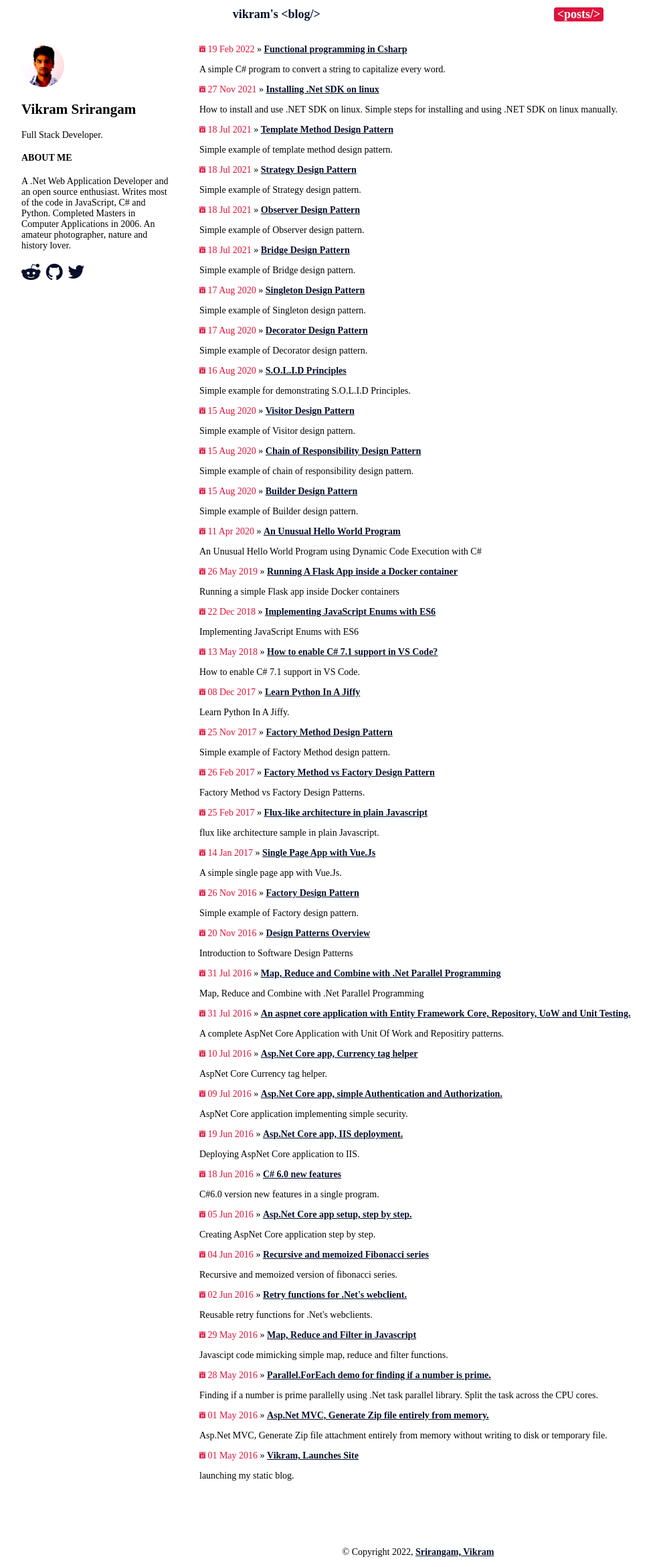
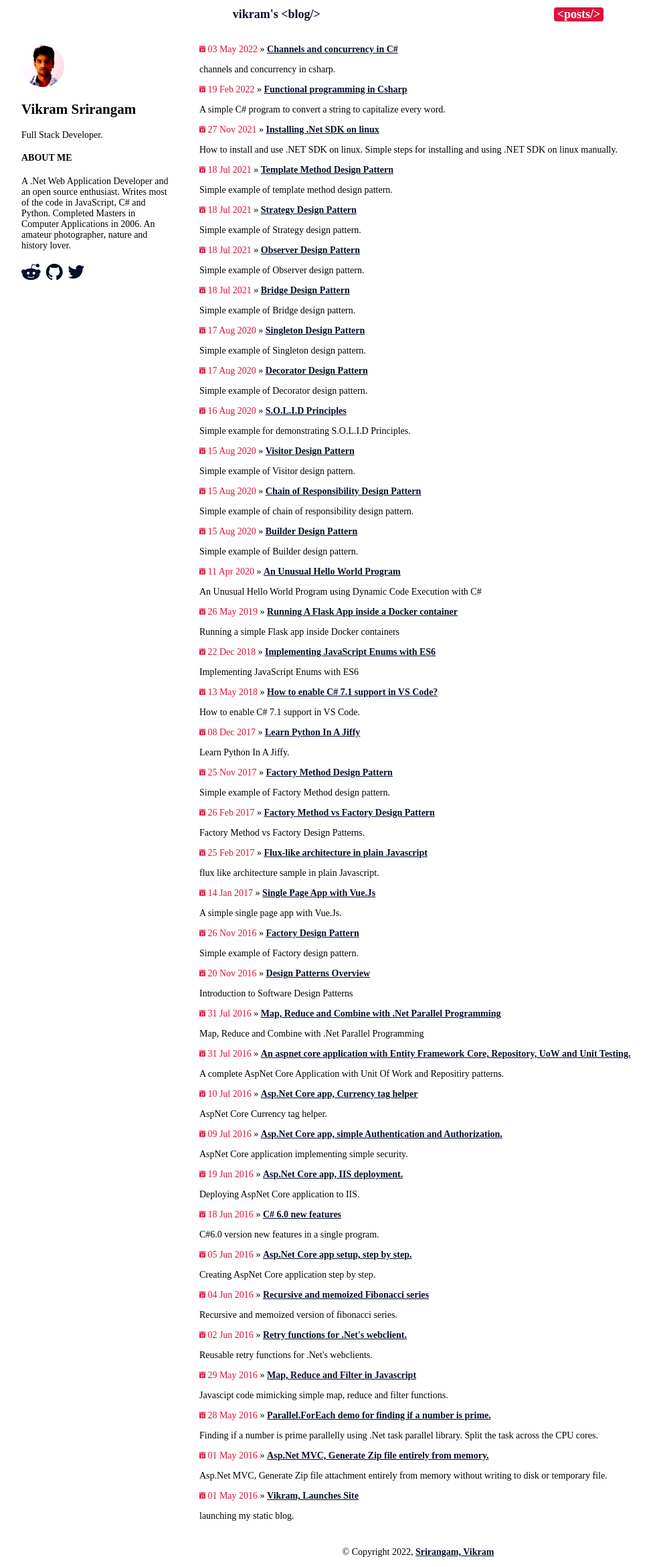
Before and after one commit to srirangamv/srirangamv.github.io, a Jekyll site: the page built from blog/index.html, in a window 1280 px wide. Shown: the whole page at 67% size, without its empty margins (15-988 px from the left). Built offline with Jekyll 4.4.1, drawn with Linux system fonts in a browser that asks for light colours; some of the changed lines change nothing that is shown.

Commit message:
adding post

```diff
--- a/_layouts/default.html
+++ b/_layouts/default.html
@@ -28,7 +28,6 @@
     <link rel="apple-touch-icon" href="images/launcher96x96.png">
     <meta name="msapplication-TileImage" content="images/launcher192x192.png">
     <meta name="msapplication-TileColor" content="#2F3BA2">
-    <link href="https://fonts.googleapis.com/css?family=Fira+Code&display=swap" media="all" rel="stylesheet">
     <link rel="stylesheet" href="../css/fonts/foundation-icons.css" />
     <link rel="shortcut icon" href="/images/favicon.ico">
     <link rel="manifest" href="/manifest.json">
--- /dev/null
+++ b/_posts/2022-05-03-csharp-channels.md
@@ -0,0 +1,69 @@
+---
+layout: post
+title: "Channels and concurrency in C#"
+name: "2022-05-03-csharp-channels"
+description: "channels and concurrency in csharp."
+tags: "c#,.net,.net core,dotnet cli,threading,tasks,concurrency,channels,code,technical article,blog,post"
+date: 2022-05-03
+---
+
+<p>Here is a sample code for channel communication between different tasks. Channels are introduced in .Net Core 3 and we can think channels is a thread safe queue so that concurrent processes coordinate and communicate themselves. In this example 2 tasks produces messages to a channel and third task reads them as available from the channel and prints to console. Combined with cancellation token this 3 tasks will stop communicating after a minute.</p>
+
+{% highlight csharp %}
+using System.Threading.Channels;
+
+var ch = Channel.CreateUnbounded<string>();
+
+var phrases = new List<string>{
+    "how dy",
+    "busy with life",
+    "how abt you",
+    "no pains no gains",
+    "business as usual",
+    "wassup",
+    "world is small indeed",
+    "so long",
+};
+
+var cts = new CancellationTokenSource();
+
+async Task CreateChatTask(string name, int delay)
+{
+    var rnd = new Random();
+    while (true)
+    {
+        var rp = rnd.Next(0, 7);
+        // send a random chat phrase
+        await ch.Writer.WriteAsync($"{name}: {phrases[rp]}");
+
+        if (cts.Token.IsCancellationRequested)
+        {
+            break;
+        }
+        await Task.Delay(delay);
+    }
+};
+
+var joe = Task.Run(async () => await CreateChatTask("joe", 4000));
+var ann = Task.Run(async () => await CreateChatTask("ann", 2000));
+
+var kate = Task.Run(async () =>
+{
+    while (!cts.Token.IsCancellationRequested
+        && await ch.Reader.WaitToReadAsync())
+    {
+        Console.WriteLine(await ch.Reader.ReadAsync());
+    }
+});
+
+cts.CancelAfter(TimeSpan.FromSeconds(60));
+await Task.WhenAll(joe, ann, kate);
+ch.Writer.Complete();
+{% endhighlight %}
+
+<b>Output:</b>
+<p class="output">
+joe: how dy<br>
+ann: wassup<br>
+...
+</p>
```
